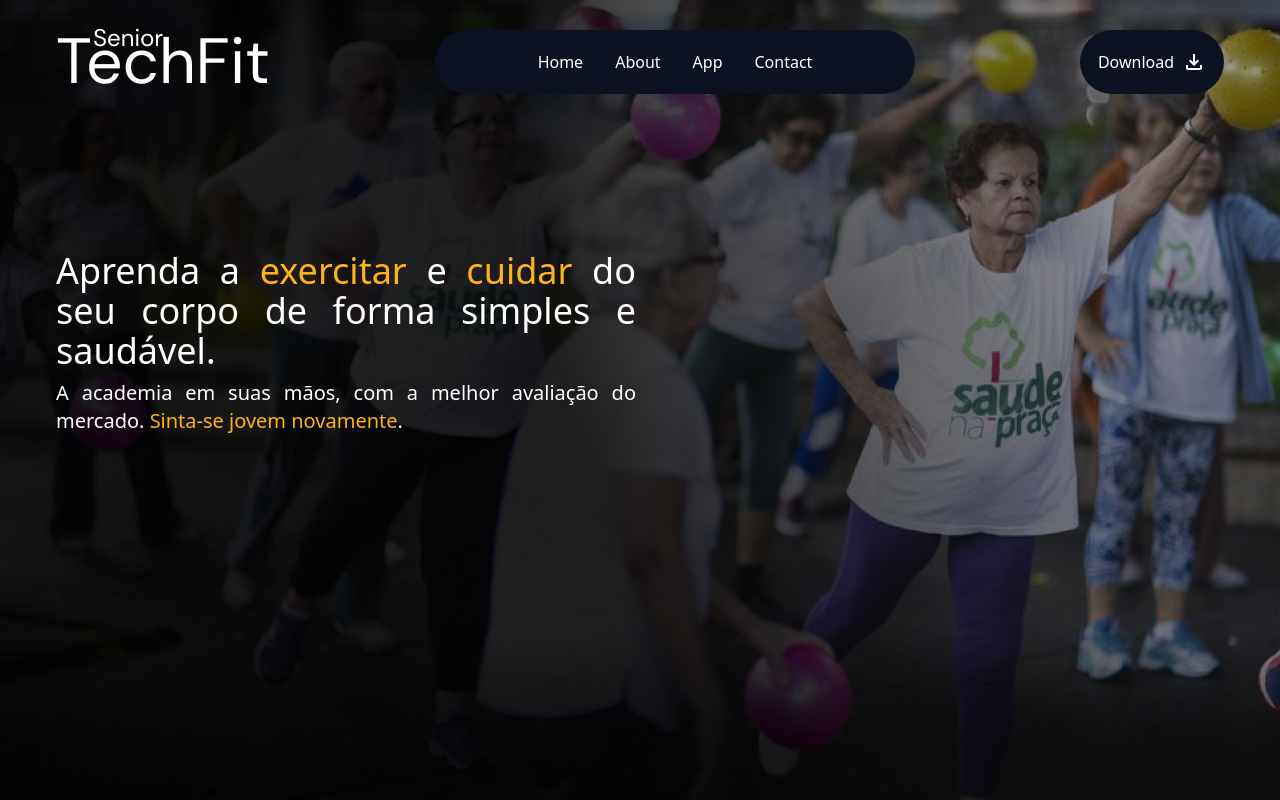
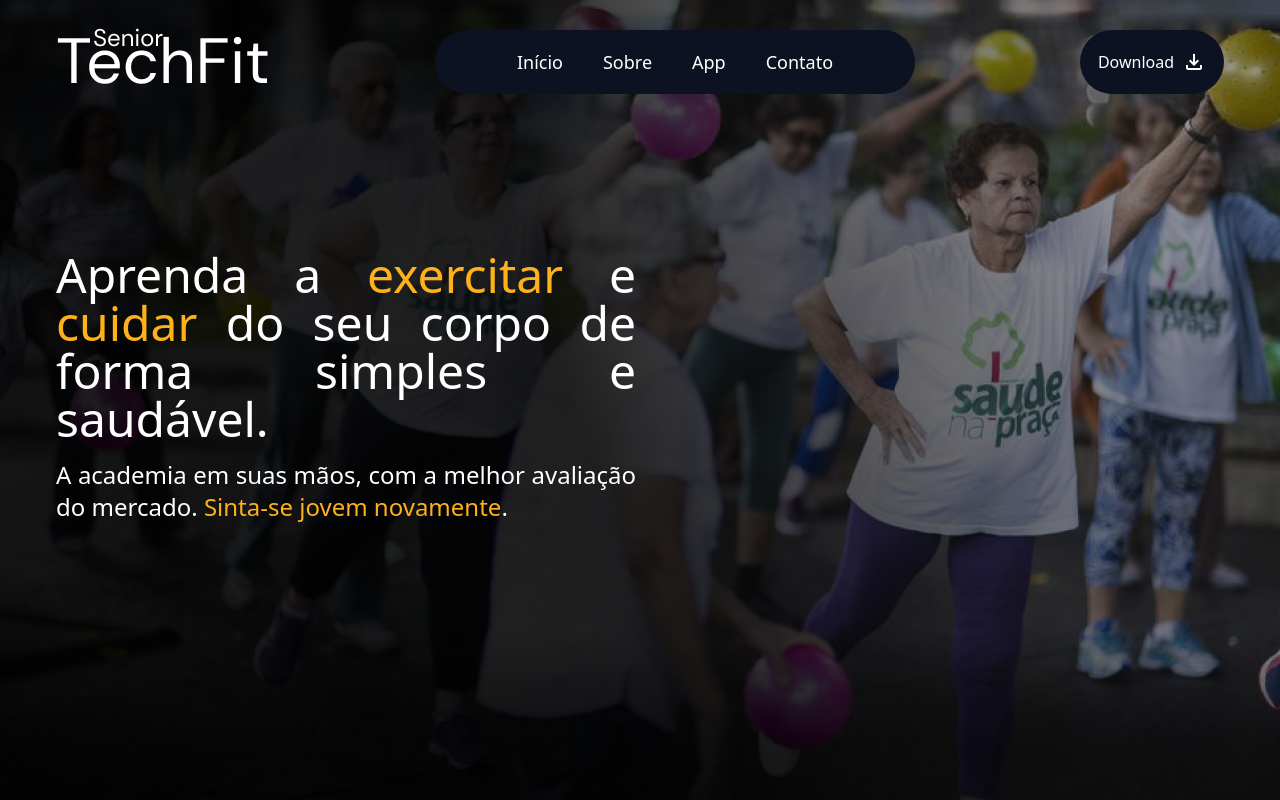
Before and after one commit to IsaKaillany/physical-education-lp, a React (Vite) app in the folder physical-education/: page / in a window 1280 px wide. Shown: the top 800 px of the page. Built offline with nearby package versions, Linux system fonts and the light colour scheme.

Commit message:
chore: update details

```diff
--- a/physical-education/index.html
+++ b/physical-education/index.html
@@ -1,5 +1,5 @@
 <!doctype html>
-<html lang="en">
+<html lang="pt-BR">
 
 <head>
     <meta charset="UTF-8" />
--- a/physical-education/src/components/cards.jsx
+++ b/physical-education/src/components/cards.jsx
@@ -17,7 +17,6 @@ export default function CardInfo({ icon: Icon, title, content }) {
             data-aos="fade-up"
             className="bg-white/[0.03] w-80 h-[400px] flex flex-col items-center px-4 pt-5 rounded-xl ring ring-[#21325A] ring-inset shadow-2xl shadow-black mx-4 hover:scale-125"
         >
-            {/* <Icon className={`size-${iconSize} text-white`} /> */}
             <Icon className="text-white size-28" />
             <h1 className="text-[#EA9F0C] font-bold mt-2 text-2xl uppercase">
                 {title}
@@ -29,7 +28,6 @@ export default function CardInfo({ icon: Icon, title, content }) {
 
 CardInfo.propTypes = {
     icon: PropTypes.elementType.isRequired,
-    // iconSize: PropTypes.string.isRequired,
     title: PropTypes.string.isRequired,
     content: PropTypes.string.isRequired,
 };
--- a/physical-education/src/components/header.jsx
+++ b/physical-education/src/components/header.jsx
@@ -21,15 +21,15 @@ export function Header() {
             }`}
         >
             <img src={titleLogo} className="max-sm:size-1/2 my-1" />
-            <div className="flex gap-8 justify-center items-center bg-[#0C1221] w-[480px] h-16 rounded-full p-5 max-md:hidden">
+            <div className="flex gap-10 justify-center items-center bg-[#0C1221] w-[480px] h-16 rounded-full p-5 max-md:hidden text-lg">
                 <a href="#" className="cursor-pointer hover:text-[#EA9F0C]">
-                    Home
+                    Início
                 </a>
                 <a
                     href="#about"
                     className="cursor-pointer hover:text-[#EA9F0C]"
                 >
-                    About
+                    Sobre
                 </a>
                 <a href="#app" className="cursor-pointer hover:text-[#EA9F0C]">
                     App
@@ -38,7 +38,7 @@ export function Header() {
                     href="#contact"
                     className="cursor-pointer hover:text-[#EA9F0C]"
                 >
-                    Contact
+                    Contato
                 </a>
             </div>
             <button className="w-36 h-16 rounded-full bg-[#0C1221] flex justify-center items-center gap-2 p-4 hover:text-[#EA9F0C]">
--- a/physical-education/src/components/sectionOne.jsx
+++ b/physical-education/src/components/sectionOne.jsx
@@ -12,13 +12,13 @@ export default function SectionOne() {
                     data-aos="fade-right"
                     className="text-white w-[580px] mt-36 text-justify max-sm:w-full"
                 >
-                    <p className="text-4xl max-sm:text-3xl">
+                    <p className="text-5xl max-sm:text-4xl mb-4">
                         Aprenda a
                         <span className="text-[#FFB11A]"> exercitar</span> e
                         <span className="text-[#FFB11A]"> cuidar</span> do seu
                         corpo de forma simples e saudável.
                     </p>
-                    <p className="text-xl mt-2">
+                    <p className="text-2xl mt-2">
                         A academia em suas mãos, com a melhor avaliação do
                         mercado.{" "}
                         <span className="text-[#FFB11A]">
--- a/physical-education/src/components/sectionTwo.jsx
+++ b/physical-education/src/components/sectionTwo.jsx
@@ -12,26 +12,22 @@ export default function SectionTwo() {
         >
             <CardInfo
                 icon={AiOutlineQuestionCircle}
-                // iconSize="28"
                 title="O que é?"
                 content="A Senior TechFit será uma aplicação inovadora especialmente desenvolvida para responder às necessidades dos cidadãos seniores."
             />
             <CardInfo
                 icon={TbTargetArrow}
-                // iconSize="28"
                 title="Objetivo"
                 content="O objetivo será incentivar e facilitar a prática de exercícios físicos, expondo exercícios simples e de fácil execução, promovendo a saúde e o bem-estar dos idosos. "
             />
             <CardInfo
                 icon={RiHeartPulseLine}
-                // iconSize="28"
                 title="Impacto na saúde"
                 content="Com o Senior TechFit facilitando a prática de exercício físico, os idosos beneficiarão em termos da sua saúde cardiovascular, do controle de doenças crônicas e do seu bem-estar mental."
             />
             <CardInfo
                 icon={GrGroup}
-                // iconSize="28"
-                title="Impacto na sociedade"
+                title="Impacto social"
                 content="Na sociedade, o incentivo ao estilo de vida ativo para idosos reduz a sobrecarga no sistema de saúde e promove uma comunidade mais integrada, com maior interação social e menos isolamento."
             />
         </section>
```
